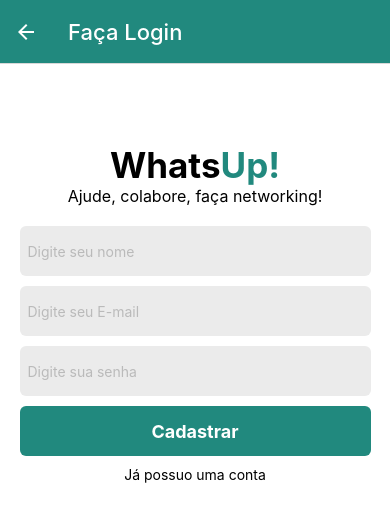
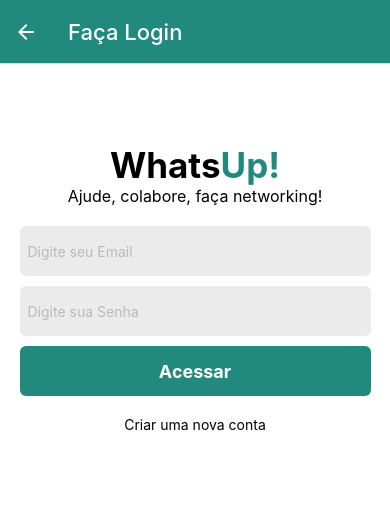
Before and after one commit to IanAbreu/whats-up, a React Native app: screen / in a window 390 px wide. Both pictures are taken after a click on the button "LOGIN". Shown: the top 518 px of the page. Built offline with nearby package versions, Linux system fonts and the light colour scheme.

Commit message:
Criando função de logar/cadastrar usuário

```diff
--- a/src/pages/SignIn/index.js
+++ b/src/pages/SignIn/index.js
@@ -1,11 +1,74 @@
 import React, { useState } from 'react';
 import { Text, TextInput, Platform, StyleSheet, SafeAreaView, TouchableOpacity, Keyboard } from 'react-native';
 
-export default function SignIn() {
+import auth from '@react-native-firebase/auth';
+import {useNavigation } from '@react-navigation/native'
+
+const SignIn = () => {
+  const navigation = useNavigation();
+
   const [name, setName] = useState('');
   const [email, setEmail] = useState('');
   const [password, setPassword] = useState('');
-  const [type, setType] = useState(false);
+  const [type, setType] = useState(false); //true === cadastrar || false === logar
+
+
+const handleLogin = () => {
+  if (type) {
+    if (name === '' || email === '' || password === '') {
+      alert('Preencha todos os campos para continuar');
+      return;
+    }
+
+    auth().createUserWithEmailAndPassword(email.trim().toLowerCase(), password)
+    .then((user) => {
+      user.user.updateProfile({
+        displayName: name.trim()
+      })
+      .then(() => {navigation.goBack()})
+    })
+    .catch((error) => {
+      if (error.code === 'auth/email-already-in-use') {
+        alert('Email já em uso!');
+        return;
+      }
+      if (error.code === 'auth/weak-password') {
+        alert('Senha fraca!');
+        return;
+      }
+      if (error.code === 'auth/invalid-email') {
+        alert('Email inválido!');
+        return;
+      }
+    })
+
+  } else {
+    auth().signInWithEmailAndPassword(email.trim().toLowerCase(), password)
+    .then(() =>{
+      navigation.goBack();
+    })
+    .catch((error) => {
+      if (error.code === 'auth/invalid-email') {
+        alert('Email inválido!');
+        return;
+      }
+      if (error.code === 'auth/user-disabled') {
+        alert('Usuário desabilitado!');
+        return;
+      }
+      if (error.code === 'auth/user-not-found') {
+        alert('Usuário não encontrado!');
+        return;
+      }
+      if (error.code === 'auth/wrong-password') {
+        alert('Senha inválida!');
+        return;
+      }
+    })
+
+  }
+
+}
 
 const clearInputs = () =>{
   setName('');
@@ -18,11 +81,11 @@ const clearInputs = () =>{
       <Text style={styles.logo}>Whats<Text style={styles.logoSpan}>Up!</Text></Text>
       <Text style={styles.subTitle}>Ajude, colabore, faça networking!</Text>
 
-      {!type && <TextInput
+      {type && <TextInput
         style={styles.input}
         value={name}
         onChangeText={(text) => setName(text)}
-        placeholder={'Digite seu nome'}
+        placeholder={'Digite seu Nome'}
         placeholderTextColor={'#BABABA'}
       />}
 
@@ -30,7 +93,7 @@ const clearInputs = () =>{
         style={styles.input}
         value={email}
         onChangeText={(text) => setEmail(text)}
-        placeholder={'Digite seu E-mail'}
+        placeholder={'Digite seu Email'}
         placeholderTextColor={'#BABABA'}
       />
 
@@ -38,25 +101,31 @@ const clearInputs = () =>{
         style={styles.input}
         value={password}
         onChangeText={(text) => setPassword(text)}
-        placeholder={'Digite sua senha'}
+        placeholder={'Digite sua Senha'}
         placeholderTextColor={'#BABABA'}
         secureTextEntry={true}
       />
 
-      <TouchableOpacity style={styles.btnArea}>
-        <Text style={styles.btnText}>{type ? 'Acessar': 'Cadastrar'}</Text>
+      <TouchableOpacity
+      onPress={handleLogin}
+      style={styles.btnArea}>
+        <Text style={styles.btnText}>{type ? 'Cadastrar' : 'Acessar'}</Text>
       </TouchableOpacity>
 
-      <TouchableOpacity onPress={() => {
+      <TouchableOpacity
+      style={{padding:20}}
+      onPress={() => {
         setType(!type);
         clearInputs();
         }}>
-        <Text>{type ? 'Criar uma nova conta' : 'Já possuo uma conta'}</Text>
+        <Text>{type ? 'Já possuo uma conta' : 'Criar uma nova conta'}</Text>
       </TouchableOpacity>
 
     </SafeAreaView>
   );
 }
+
+export default SignIn;
 
 const styles = StyleSheet.create({
   container: {
@@ -93,7 +162,6 @@ const styles = StyleSheet.create({
     height: 50,
     justifyContent:'center',
     alignItems: 'center',
-    marginBottom: 10,
     backgroundColor: '#21897E',
     borderRadius: 6,
   },
```
